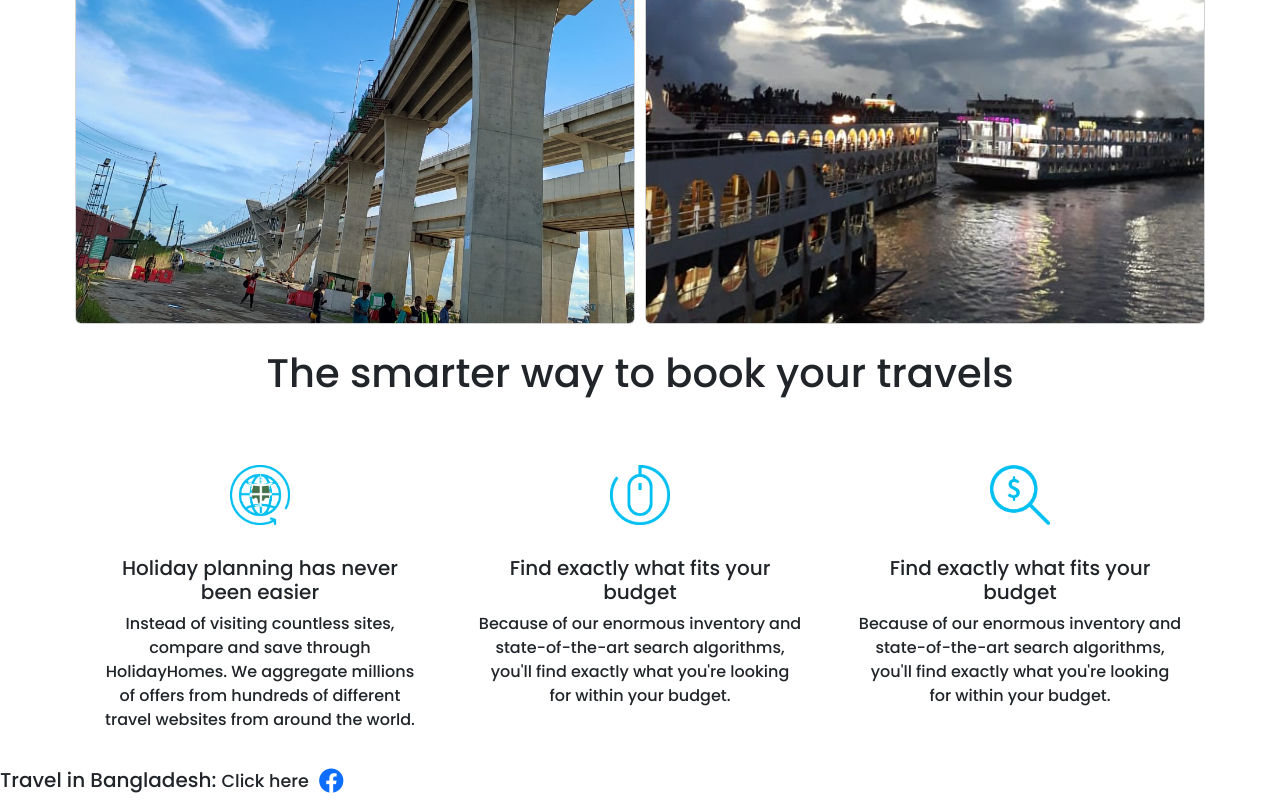
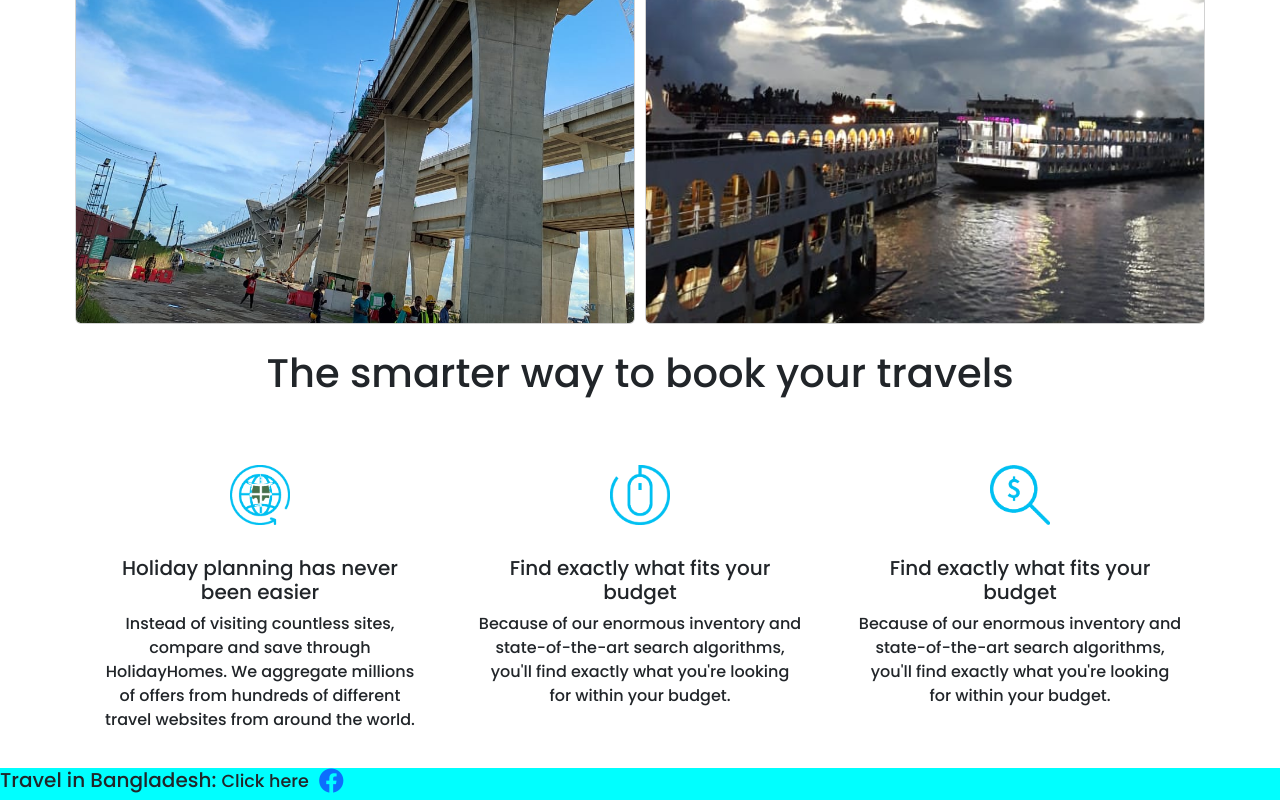
Before and after one commit to RownakHayat/Traveling-in-bangladesh, a plain HTML site: page index.html in a window 1280 px wide. Shown: the part 1385-2185 px from the top of the page. Drawn offline with nearby package versions, Linux system fonts and the light colour scheme.

Commit message:
footer color

```diff
--- a/css/style.css
+++ b/css/style.css
@@ -57,9 +57,6 @@ section {
     width: 100%;
     height: 100%;
 }
-
-
-
 
 .Hisha2{
     width: 100%;
@@ -150,3 +147,7 @@ section {
     font-size: 25px;
     padding-left: 10px;
 }
+
+.footer-section{
+    background-color: aqua;
+}
```
